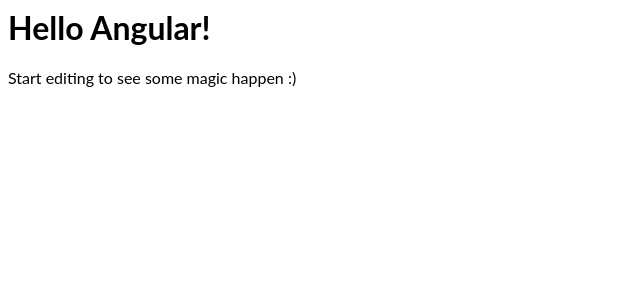
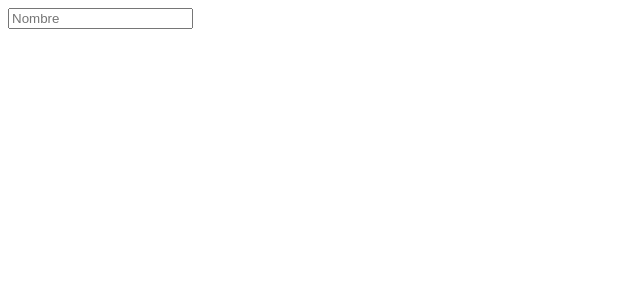
Before and after one commit to Melissadrrs/angular-pruebas, an Angular app: page / in a window 1280 px wide. Shown: the top 300 px of the page, without its empty margins (0-640 px from the left). Built offline with nearby package versions, Linux system fonts and the light colour scheme.

Commit message:
probando1

```diff
--- a/package.json
+++ b/package.json
@@ -10,7 +10,10 @@
     "@angular/platform-browser": "^8.0.0",
     "@angular/platform-browser-dynamic": "^8.0.0",
     "@angular/router": "^8.0.0",
+    "bootstrap": "^4.4.1",
     "core-js": "2",
+    "jquery": "1.9.1 - 3",
+    "popper.js": "^1.16.0",
     "rxjs": "^6.5.2",
     "zone.js": "^0.9.1"
   },
--- a/src/app/app.component.css
+++ b/src/app/app.component.css
@@ -1,3 +1,8 @@
 p {
   font-family: Lato;
 }
+span.error {
+  color: red;
+  font-size: 12px;
+  font-style: italic;
+}
--- a/src/app/app.component.html
+++ b/src/app/app.component.html
@@ -1,4 +1,10 @@
-<hello name="{{ name }}"></hello>
-<p>
-  Start editing to see some magic happen :)
-</p>
+<div class="container">
+  <div class="row justify-content-center mt-4">
+     <form  class="col-6" [formGroup]="grupo">
+        <div class="form-group">
+           <input type="text" name="nombre" class="form-control"  formControlName="nombre" placeholder="Nombre">
+           <span class="error" *ngIf="grupo.get('nombre').hasError('required') && grupo.get('nombre').touched">El nombre es requerido</span>
+        </div>
+     </form>
+  </div>
+</div>
--- a/src/app/app.component.ts
+++ b/src/app/app.component.ts
@@ -1,10 +1,20 @@
-import { Component } from '@angular/core';
+import { Component, OnInit  } from '@angular/core';
+import {FormBuilder,FormGroup,FormControl,Validators,FormArray} from '@angular/forms';
 
 @Component({
   selector: 'my-app',
   templateUrl: './app.component.html',
   styleUrls: [ './app.component.css' ]
 })
-export class AppComponent  {
-  name = 'Angular';
+export class AppComponent implements OnInit {
+grupo: FormGroup;
+
+  constructor(private fb:FormBuilder){}
+
+  ngOnInit(){
+      this.grupo=this.fb.group({
+        nombre:[null,Validators.required]
+      }
+    )
+  }
 }
```
Also changed, not shown: src/app/app.module.ts (+3 -5 lines).
